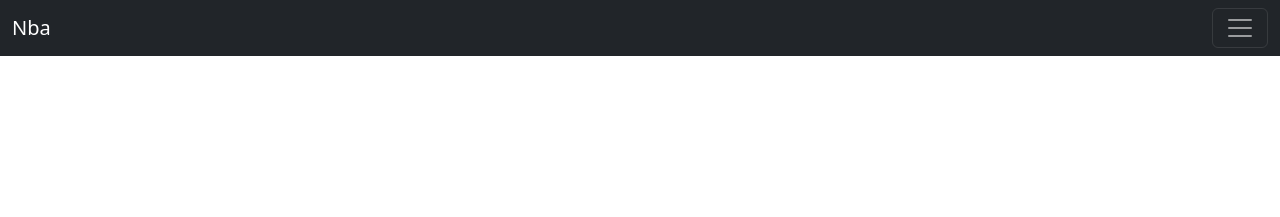
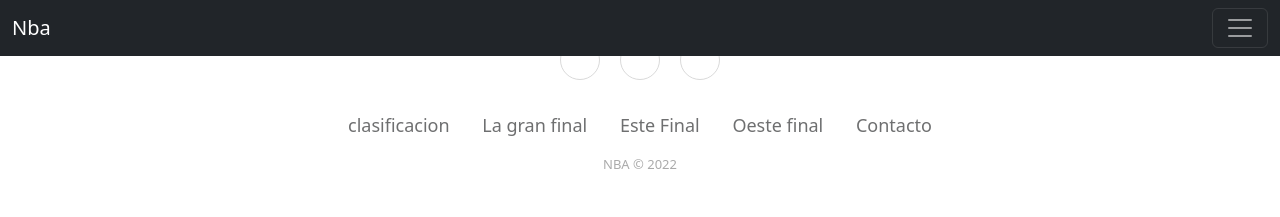
Before and after one commit to moncho100/NBA, a plain HTML site: page index.html in a window 1280 px wide. Drawn offline with nearby package versions, Linux system fonts and the light colour scheme.

Commit message:
Agregando seccion de contacto

```diff
--- a/css/estilos.css
+++ b/css/estilos.css
@@ -0,0 +1,61 @@
+/* Inicio de css para Footer */
+.footer-basic {
+    padding:40px 0;
+    background-color:#ffffff;
+    color:#4b4c4d;
+    }
+
+    .footer-basic ul {
+    padding:0;
+    list-style:none;
+    text-align:center;
+    font-size:18px;
+    line-height:1.6;
+    margin-bottom:0;
+    }
+
+    .footer-basic li {
+    padding:0 10px;
+    }
+
+    .footer-basic ul a {
+    color:inherit;
+    text-decoration:none;
+    opacity:0.8;
+    }
+
+    .footer-basic ul a:hover {
+    opacity:1;
+    }
+
+    .footer-basic .social {
+    text-align:center;
+    padding-bottom:25px;
+    }
+
+    .footer-basic .social > a {
+    font-size:24px;
+    width:40px;
+    height:40px;
+    line-height:40px;
+    display:inline-block;
+    text-align:center;
+    border-radius:50%;
+    border:1px solid #ccc;
+    margin:0 8px;
+    color:inherit;
+    opacity:0.75;
+    }
+
+    .footer-basic .social > a:hover {
+    opacity:0.9;
+    }
+
+    .footer-basic .copyright {
+    margin-top:15px;
+    text-align:center;
+    font-size:13px;
+    color:#aaa;
+    margin-bottom:0;
+    }
+/* Final de css para Fotter */
--- a/index.html
+++ b/index.html
@@ -15,7 +15,7 @@
                 <!--Inicio de barra de navegacion-->
                 <nav class="navbar navbar-dark bg-dark fixed-top">
                     <div class="container-fluid">
-                        <a class="navbar-brand" href="#">Nba</a>
+                        <a class="navbar-brand" href="/index.html">Nba</a>
                         <button class="navbar-toggler" type="button" data-bs-toggle="offcanvas" data-bs-target="#offcanvasDarkNavbar" aria-controls="offcanvasDarkNavbar">
                             <span class="navbar-toggler-icon"></span>
                         </button>
@@ -27,7 +27,7 @@
                             <div class="offcanvas-body">
                                 <ul class="navbar-nav justify-content-end flex-grow-1 pe-3">
                                     <li class="nav-item">
-                                        <a class="nav-link active" aria-current="page" href="/Secciones/clasificacion.html">Clasificación</a>
+                                        <a class="nav-link active" aria-current="page" href="/index.html">Clasificación</a>
                                     </li>
                                     <li class="nav-item">
                                         <a class="nav-link" href="/Secciones/la-gran-final.html">La Gran Final</a>
@@ -61,12 +61,38 @@
                                             <li><a class="dropdown-item" href="/Secciones/estadisticas/estadisticas-jugador.html">Jugador</a></li>
                                         </ul>
                                     </li>
+                                    <li class="nav-item">
+                                        <a class="nav-link" href="/Secciones/contacto.html">Contacto</a>
+                                    </li>
                                 </ul>
                             </div>
                         </div>
                     </div>
                 </nav>
                 <!--Final de barra de navegacion-->
+                <!--Inicio de la medida del footer-->
+                <div class="col-12">
+                    <!--Inicio de footer-->
+                    <div class="footer-basic">
+                        <footer>
+                            <div class="social">
+                                <a href="https://www.instagram.com/"><i class="icon ion-social-instagram"></i></a>
+                                <a href="https://twitter.com/?lang=es"><i class="icon ion-social-twitter"></i></a>
+                                <a href="https://www.facebook.com/martin.zuvilivia"><i class="icon ion-social-facebook"></i></a>
+                            </div>
+                            <ul class="list-inline">
+                                <li class="list-inline-item"><a href="/index.html">clasificacion</a></li>
+                                <li class="list-inline-item"><a href="/Secciones/la-gran-final.html">La gran final</a></li>
+                                <li class="list-inline-item"><a href="/Secciones/playoffs-este/final.html">Este Final</a></li>
+                                <li class="list-inline-item"><a href="/Secciones/playoffs-oeste/final.html">Oeste final</a></li>
+                                <li class="list-inline-item"><a href="/Secciones/contacto.html">Contacto</a></li>
+                            </ul>
+                            <p class="copyright">NBA © 2022</p>
+                        </footer>
+                    </div>
+                    <!--Final de footer-->
+                </div>
+                <!--Final de la medida de footer-->
             </div>
             <!--Final de la fila maestra-->
         </div>
```
Also changed, not shown: Secciones/clasificacion.html (deleted), Secciones/contacto.html (added).
